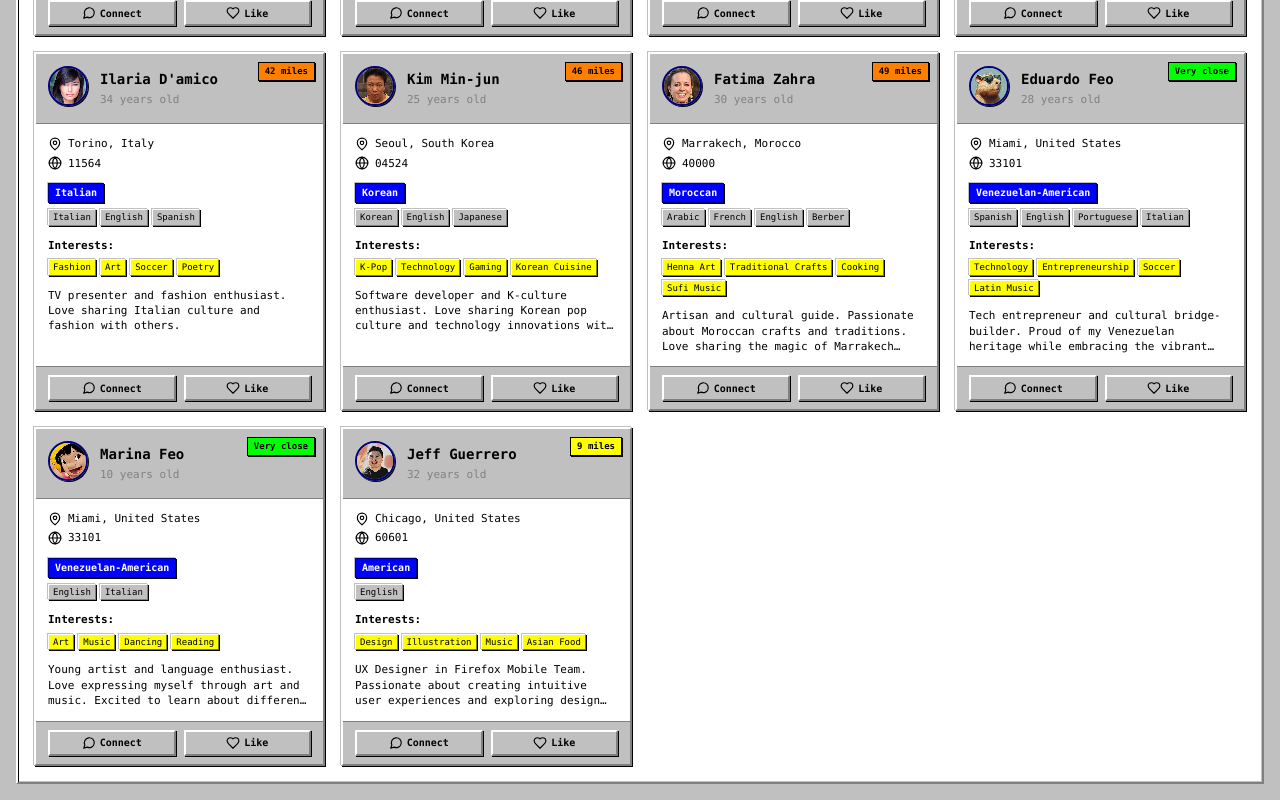
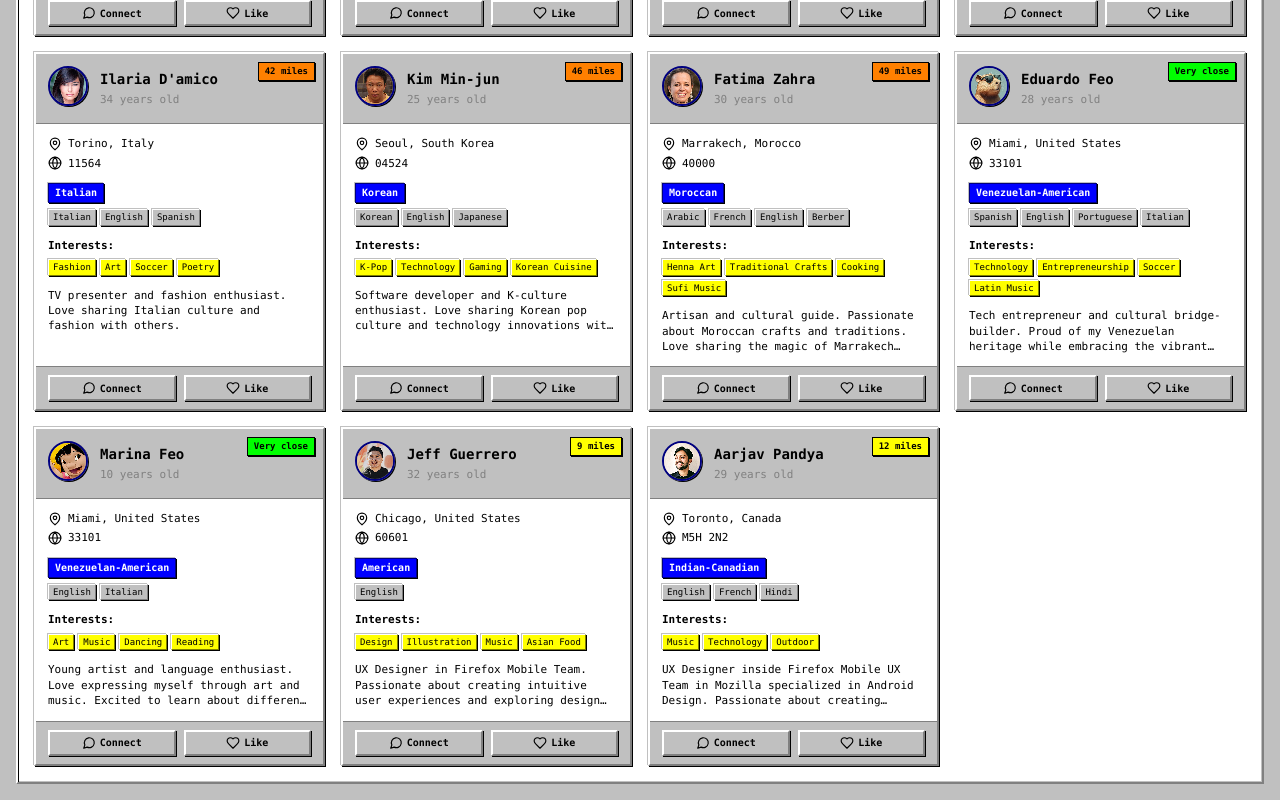
Before and after one commit to 3duardofeo/peopleconnect, a React (Vite) app: page / in a window 1280 px wide. Shown: the part 1301-2101 px from the top of the page. Built offline with nearby package versions, Linux system fonts and the light colour scheme.

Commit message:
Add Aarjav Pandya - UX Designer from Toronto, Mozilla Firefox Mobile team

```diff
--- a/src/data/peopleData.js
+++ b/src/data/peopleData.js
@@ -287,5 +287,21 @@ export const peopleData = [
     bio: "UX Designer in Firefox Mobile Team. Passionate about creating intuitive user experiences and exploring design innovations. Love illustration, music, and discovering new Asian cuisine.",
     distance: 8.5,
     avatar: `${import.meta.env.BASE_URL}images/jeff.jpg`
+  },
+  {
+    id: 19,
+    name: "Aarjav Pandya",
+    age: 29,
+    culture: "Indian-Canadian",
+    location: {
+      city: "Toronto",
+      country: "Canada",
+      zipCode: "M5H 2N2"
+    },
+    languages: ["English", "French", "Hindi"],
+    interests: ["Music", "Technology", "Outdoor"],
+    bio: "UX Designer inside Firefox Mobile UX Team in Mozilla specialized in Android Design. Passionate about creating seamless mobile experiences and exploring the intersection of design and technology.",
+    distance: 12.2,
+    avatar: `${import.meta.env.BASE_URL}images/aarjav.jpg`
   }
 ]
```
